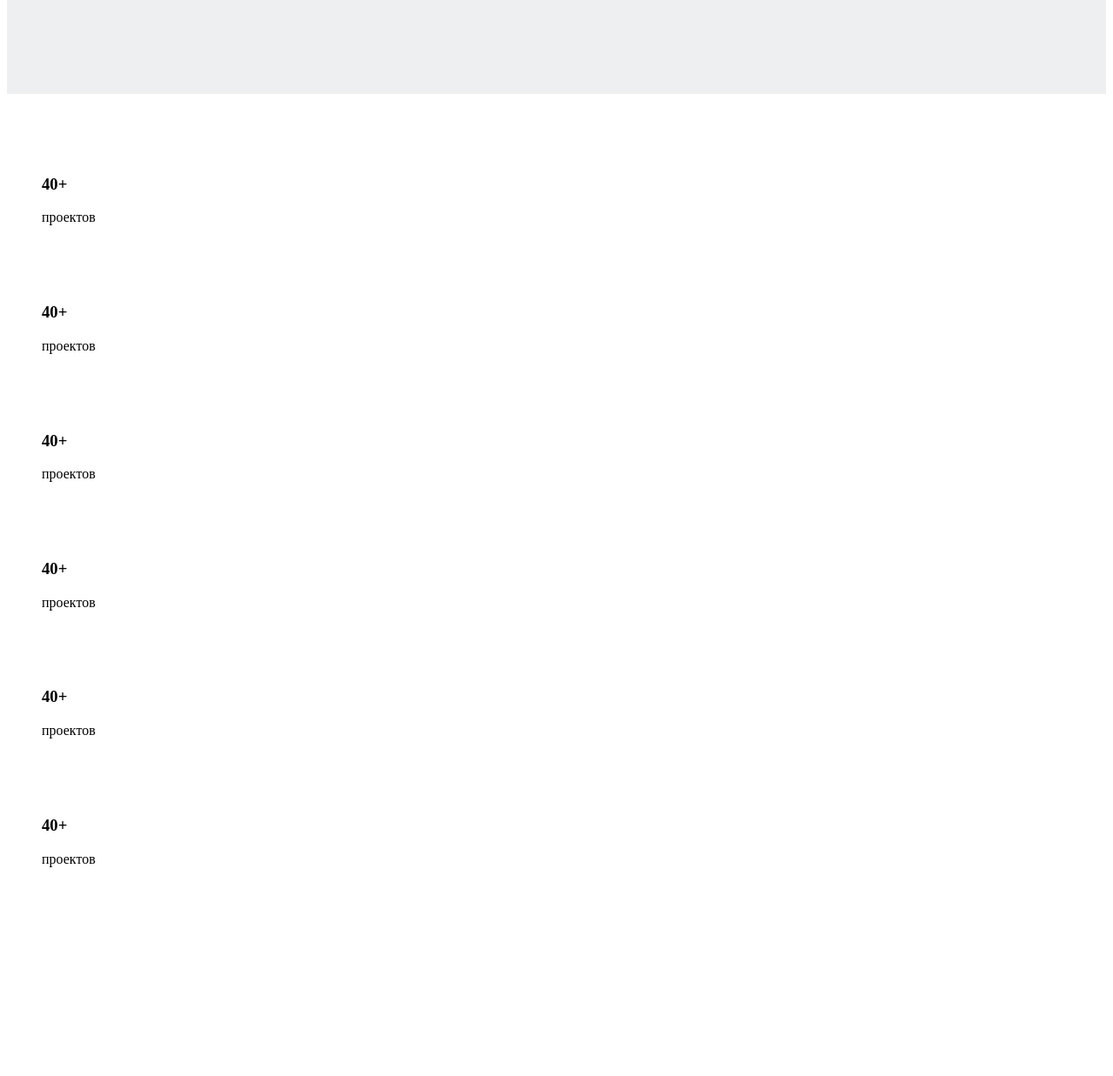
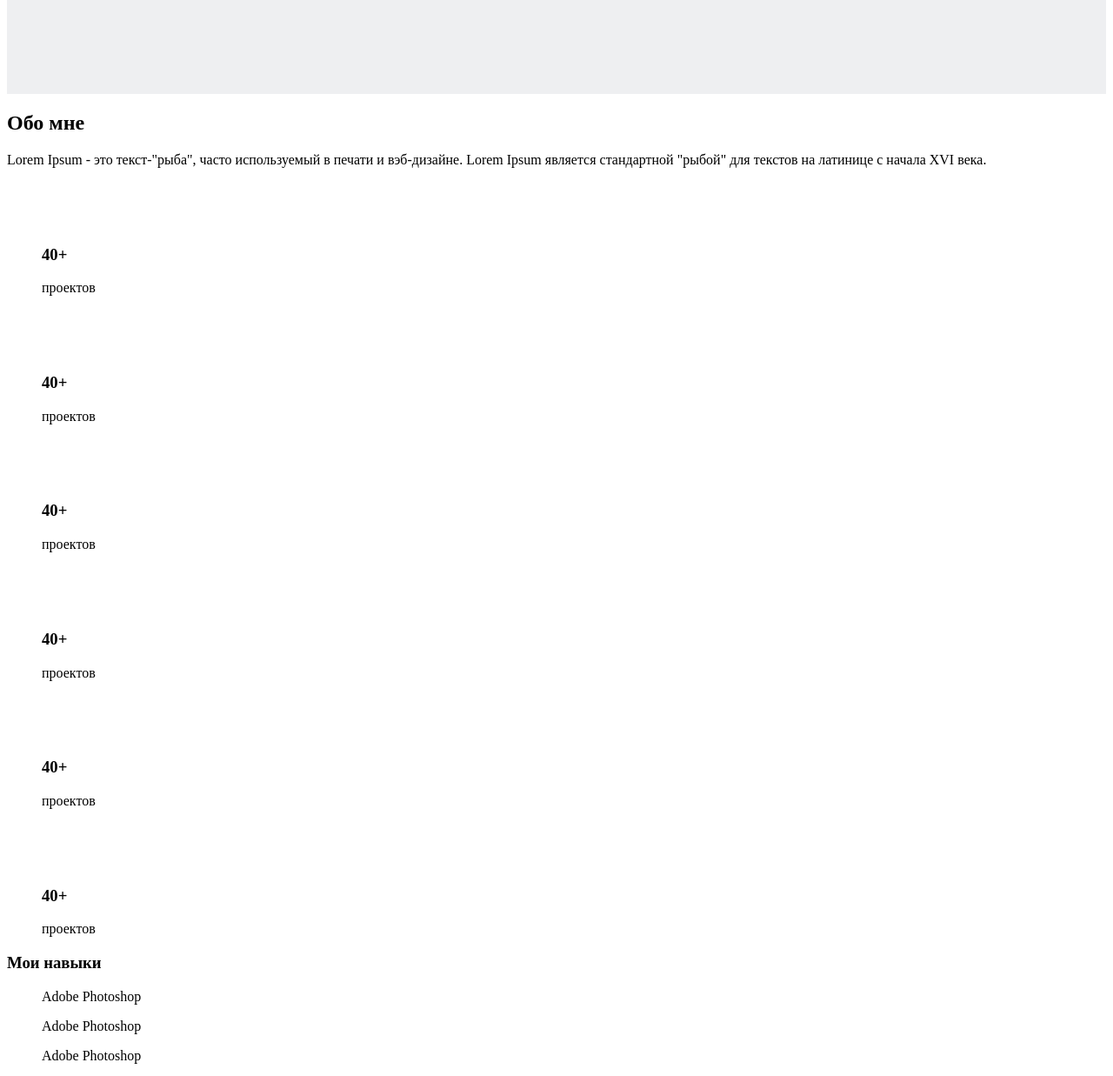
Before and after one commit to qJinDrew/html.css, a plain HTML site: page index.html in a window 1280 px wide. Shown: the part 600-1837 px from the top of the page at 87% size. Before the commit the page ends 1613 px from the top, so only its background shows below. Drawn offline with Linux system fonts and the light colour scheme.

Commit message:
feat: Добавить блок about

```diff
--- a/index.html
+++ b/index.html
@@ -48,8 +48,9 @@
   </header>
   <main class="main">
     <section class="about">
-      <h2 class="about__title"></h2>
-      <p class="about__text"></p>
+      <h2 class="about__title">Обо мне</h2>
+      <p class="about__text">Lorem Ipsum - это текст-"рыба", часто используемый в печати и вэб-дизайне. Lorem Ipsum
+        является стандартной "рыбой" для текстов на латинице с начала XVI века.</p>
       <ul class="about__list">
         <li class="about__item">
           <img class="about__item-img" src="./images/about/about__item-img.png" alt="картинка">
@@ -94,6 +95,31 @@
           </div>
         </li>
       </ul>
+
+
+      <div class="about__container">
+        <div class="about-skills">
+          <h3 class="about-skills__title">Мои навыки</h3>
+          <div class="about-skills__container">
+            <ul class="about-skills__list">
+              <li class="about-skills__item">
+                <p class="about-skills__text">Adobe Photoshop</p>
+                <div class="about-skills__line"></div>
+              </li>
+              <li class="about-skills__item">
+                <p class="about-skills__text">Adobe Photoshop</p>
+                <div class="about-skills__line"></div>
+              </li>
+              <li class="about-skills__item">
+                <p class="about-skills__text">Adobe Photoshop</p>
+                <div class="about-skills__line"></div>
+              </li>
+            </ul>
+          </div>
+        </div>
+
+        <img class="about__img" src="./images/about/my-photo.jpg" alt="Моя фотография">
+      </div>
     </section>
   </main>
 </body>
```
Also changed, not shown: images/about/my-photo.jpg (added).
